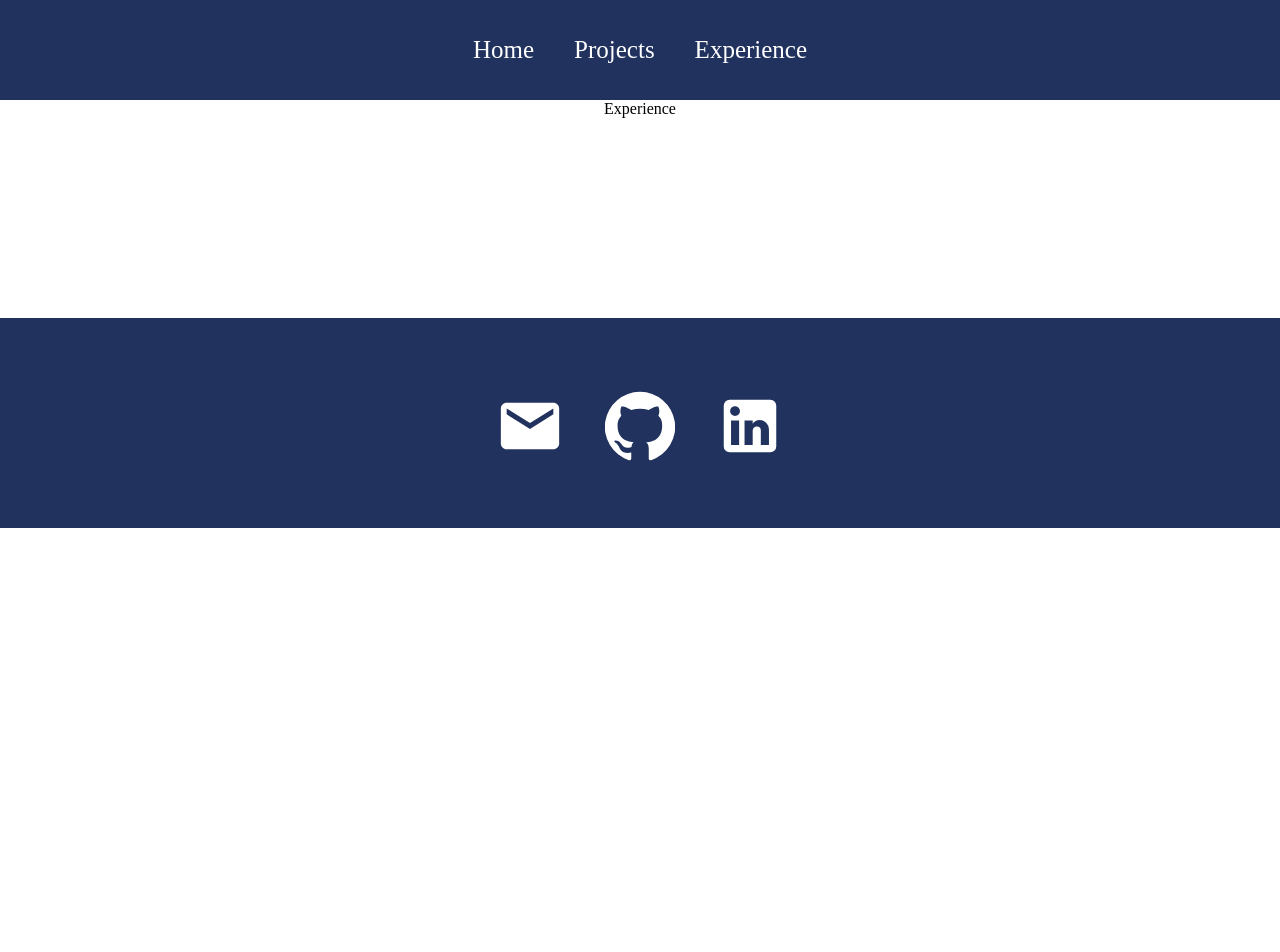
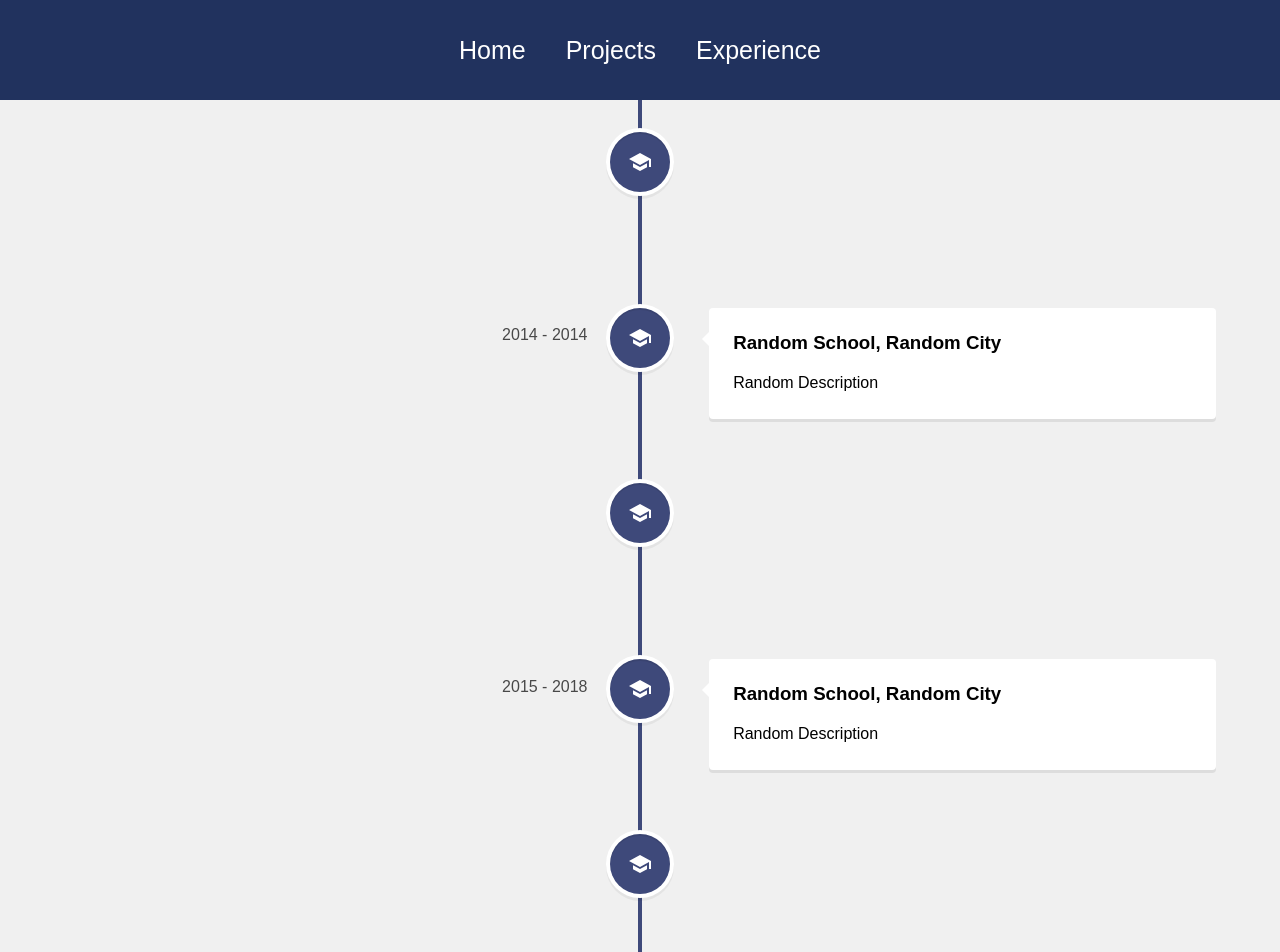
Before and after one commit to BlueberryPwn/blueberrypwn.github.io, a React (Create React App) app: page /experience in a window 1280 px wide. Shown: the top 952 px of the page. Before the commit the page ends 800 px from the top, so only its background shows below. Built offline with nearby package versions, Linux system fonts and the light colour scheme.

Commit message:
updated app.css, added information to experience page and made small fix to package.json

```diff
--- a/package.json
+++ b/package.json
@@ -14,6 +14,9 @@
     "react-scripts": "5.0.1",
     "react-vertical-timeline-component": "^3.6.0",
     "web-vitals": "^3.5.0"
+  },
+  "devDependencies": {
+    "@babel/plugin-proposal-private-property-in-object": "7.21.11"
   },
   "scripts": {
     "start": "react-scripts start",
--- a/src/App.css
+++ b/src/App.css
@@ -1,5 +1,10 @@
 .App {
-  text-align: center;
+  width: 100%;
+  height: auto;
+  display: flex;
+  flex-direction: column;
+  font-family: Arial, Helvetica, sans-serif;
+  background-color: #f0f0f0;
 }
 
 body {
--- a/src/pages/Experience.js
+++ b/src/pages/Experience.js
@@ -1,7 +1,73 @@
 import React from "react";
+import {
+  VerticalTimeline,
+  VerticalTimelineElement,
+} from "react-vertical-timeline-component";
+import "react-vertical-timeline-component/style.min.css";
+import SchoolIcon from "@material-ui/icons/School";
 
 function Experience() {
-  return <div>Experience</div>;
+  return (
+    <div>
+      <VerticalTimeline lineColor="#3e497a">
+        <VerticalTimelineElement
+          className="vertical-timeline-element--education"
+          date="2014 - 2014"
+          iconStyle={{ background: "#3e497a", color: "#fff" }}
+          icon={<SchoolIcon />}
+        >
+          <h3 className="vertical-timeline-element-title">
+            Random School, Random City
+          </h3>
+          <p>Random Description</p>
+        </VerticalTimelineElement>
+        <VerticalTimelineElement
+          className="vertical-timeline-element--education"
+          date="2014 - 2014"
+          iconStyle={{ background: "#3e497a", color: "#fff" }}
+          icon={<SchoolIcon />}
+        >
+          <h3 className="vertical-timeline-element-title">
+            Random School, Random City
+          </h3>
+          <p>Random Description</p>
+        </VerticalTimelineElement>
+        <VerticalTimelineElement
+          className="vertical-timeline-element--education"
+          date="2015 - 2015"
+          iconStyle={{ background: "#3e497a", color: "#fff" }}
+          icon={<SchoolIcon />}
+        >
+          <h3 className="vertical-timeline-element-title">
+            Random School, Random City
+          </h3>
+          <p>Random Description</p>
+        </VerticalTimelineElement>
+        <VerticalTimelineElement
+          className="vertical-timeline-element--education"
+          date="2015 - 2018"
+          iconStyle={{ background: "#3e497a", color: "#fff" }}
+          icon={<SchoolIcon />}
+        >
+          <h3 className="vertical-timeline-element-title">
+            Random School, Random City
+          </h3>
+          <p>Random Description</p>
+        </VerticalTimelineElement>
+        <VerticalTimelineElement
+          className="vertical-timeline-element--education"
+          date="2022 - 2024"
+          iconStyle={{ background: "#3e497a", color: "#fff" }}
+          icon={<SchoolIcon />}
+        >
+          <h3 className="vertical-timeline-element-title">
+            Random School, Random City
+          </h3>
+          <p>Random Description</p>
+        </VerticalTimelineElement>
+      </VerticalTimeline>
+    </div>
+  );
 }
 
 export default Experience;
```
